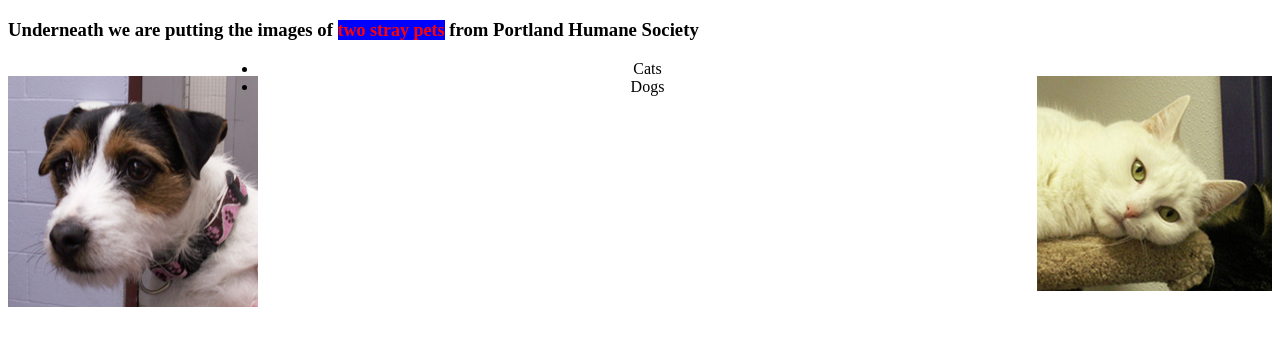
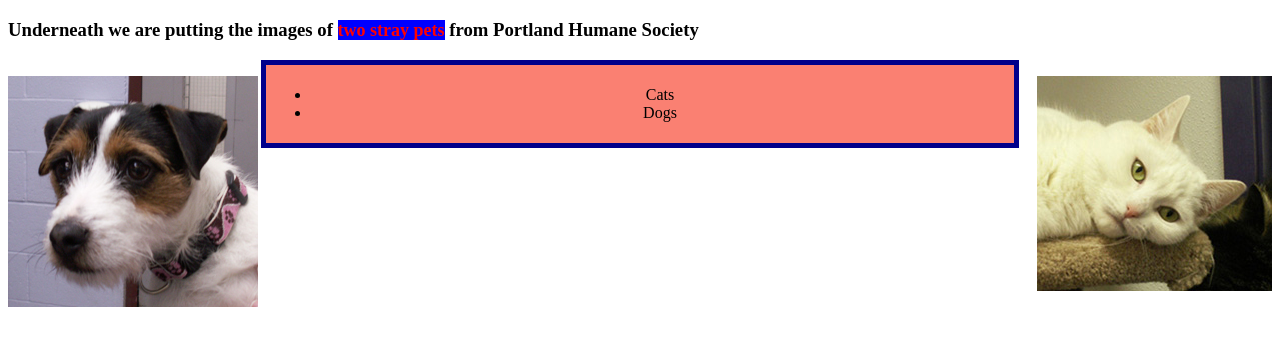
Before and after one commit to CHuber42/animal-shelter, a plain HTML site: page animal-shelter.html in a window 1280 px wide. Shown: the part 61-406 px from the top of the page. Drawn offline with Linux system fonts and the light colour scheme.

Commit message:
got border working for center column

```diff
--- a/css/animalshelter.css
+++ b/css/animalshelter.css
@@ -3,11 +3,11 @@
   font-weight: 900;
   font-size: large;
   background-color: blue;
+
 }
 
 div.leftcolumn{
   float: left;
-
 }
 
 div.rightcolumn{
@@ -16,9 +16,13 @@ div.rightcolumn{
 }
 
 div.centercolumn{
-  float: center;
+  border: 5px solid darkblue;
+  padding: 5px;
+  margin-left: 20%;
+  margin-right: 20%;
+  text-align: center;
+  background-color: salmon;
 
-  text-align: center;
 }
 
 h3 {
```
